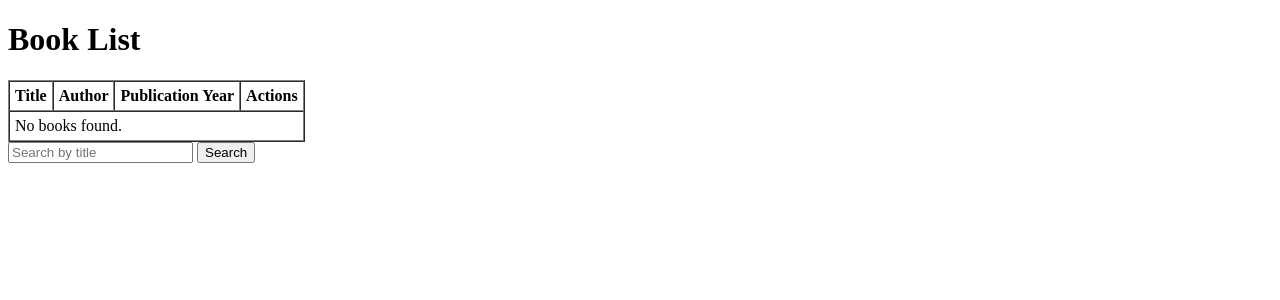
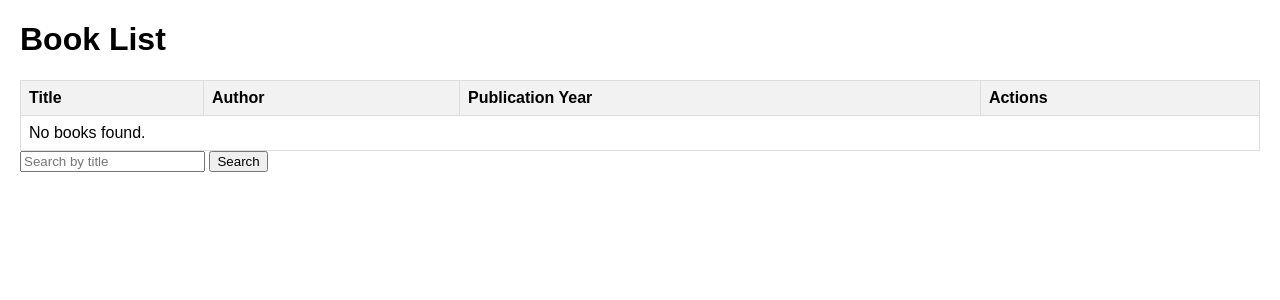
Before and after one commit to theluchadora/Alx_DjangoLearnLab, a Django app: template advanced_features_and_security/LibraryProject/bookshelf/templates/bookshelf/book_list.html in a window 1280 px wide. Shown: the top 300 px of the page. Run offline with Django 5.2, Linux system fonts and the light colour scheme; the template is opened without the code that fills it, so the values that code supplies are empty.

Commit message:
task 3 of week 11

```diff
--- a/advanced_features_and_security/LibraryProject/bookshelf/templates/bookshelf/book_list.html
+++ b/advanced_features_and_security/LibraryProject/bookshelf/templates/bookshelf/book_list.html
@@ -3,6 +3,30 @@
 <head>
     <meta charset="UTF-8">
     <title>Book List</title>
+    <style>
+        body {
+            font-family: Arial, sans-serif;
+            margin: 20px;
+        }
+        table {
+            border-collapse: collapse;
+            width: 100%;
+        }
+        th, td {
+            border: 1px solid #ddd;
+            padding: 8px;
+        }
+        th {
+            background-color: #f2f2f2;
+            text-align: left;
+        }
+        tr:hover {
+            background-color: #f9f9f9;
+        }
+        .actions a {
+            margin-right: 10px;
+        }
+    </style>
 </head>
 <body>
     <h1>Book List</h1>
@@ -12,7 +36,7 @@
         <p><a href="{% url 'book_create' %}">Add New Book</a></p>
     {% endif %}
 
-    <table border="1" cellpadding="5" cellspacing="0">
+    <table>
         <thead>
             <tr>
                 <th>Title</th>
@@ -24,10 +48,12 @@
         <tbody>
             {% for book in books %}
                 <tr>
-                    <td>{{ book.title }}</td>
-                    <td>{{ book.author }}</td>
+                    <td>
+                        <a href="{% url 'book_detail' book.id %}">{{ book.title|escape }}</a>
+                    </td>
+                    <td>{{ book.author|escape }}</td>
                     <td>{{ book.publication_year }}</td>
-                    <td>
+                    <td class="actions">
                         {% if perms.bookshelf.can_edit %}
                             <a href="{% url 'book_edit' book.id %}">Edit</a>
                         {% endif %}
@@ -46,9 +72,9 @@
 
     <!-- Optional: search form -->
     <form method="get" action="{% url 'search_books' %}">
+        {% csrf_token %}
         <input type="text" name="q" placeholder="Search by title" />
         <button type="submit">Search</button>
     </form>
-
 </body>
 </html>
```
Also changed, not shown: advanced_features_and_security/LibraryProject/LibraryProject/settings.py (+16 -9 lines), advanced_features_and_security/LibraryProject/README.md.
